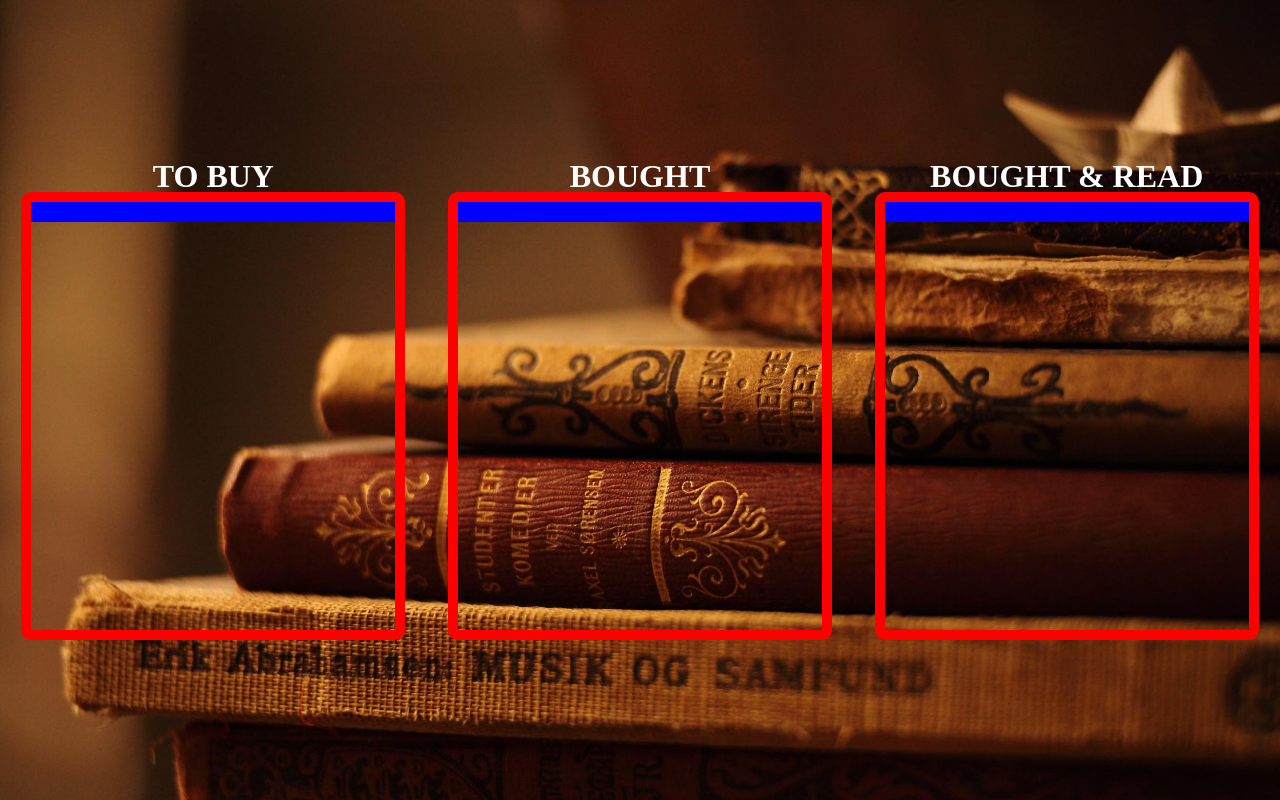
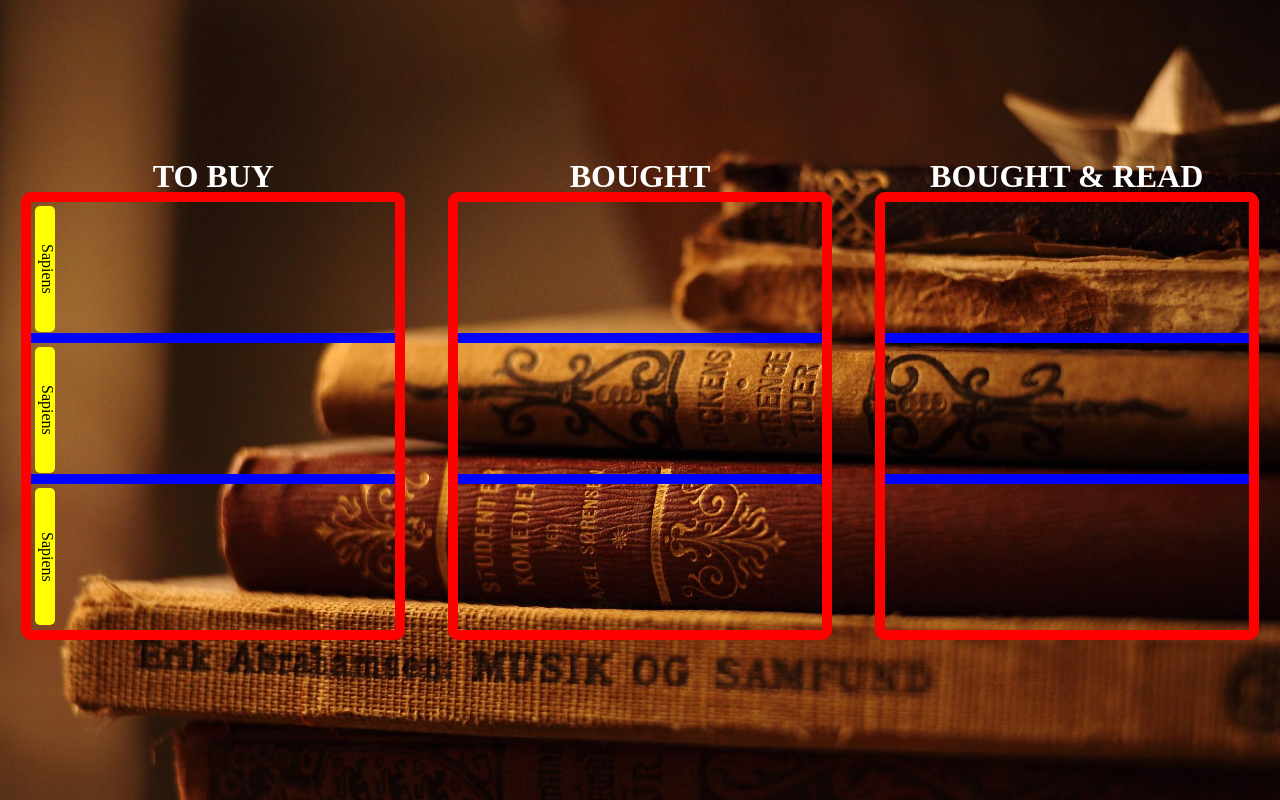
Before and after one commit to bikramjethi/books-app, a React (Create React App) app: page / in a window 1280 px wide. Built offline with nearby package versions, Linux system fonts and the light colour scheme.

Commit message:
basic shelf alignment done

```diff
--- a/src/App.css
+++ b/src/App.css
@@ -42,6 +42,10 @@ table {
 	border-spacing: 0;
 }
 
+* {
+  box-sizing: border-box;
+}
+
 .App {
   background: url('./images/background.jpeg') no-repeat;
   width: 100%;
--- a/src/Components/Book/Book.js
+++ b/src/Components/Book/Book.js
@@ -1,6 +1,6 @@
 import React from "react";
 import StyledBook from "./Book.style";
 
-const Book = ({ details }) => <StyledBook></StyledBook>;
+const Book = ({ details }) => <StyledBook>{details.name}</StyledBook>;
 
 export default Book;
--- a/src/Components/Book/Book.style.js
+++ b/src/Components/Book/Book.style.js
@@ -1,3 +1,8 @@
 import styled from "styled-components";
 
-export default styled.div``;
+export default styled.div`
+  width: 20px;
+  background: yellow;
+  border-radius: 5px;
+  writing-mode: tb-rl;
+`;
--- a/src/Components/ShelfRow/ShelfRow.style.js
+++ b/src/Components/ShelfRow/ShelfRow.style.js
@@ -1,4 +1,7 @@
 import styled from "styled-components";
 
 export default styled.div`
+  display: flex;
+  height: 33%;
+  padding: 4px 4px 1px;
 `;
```
